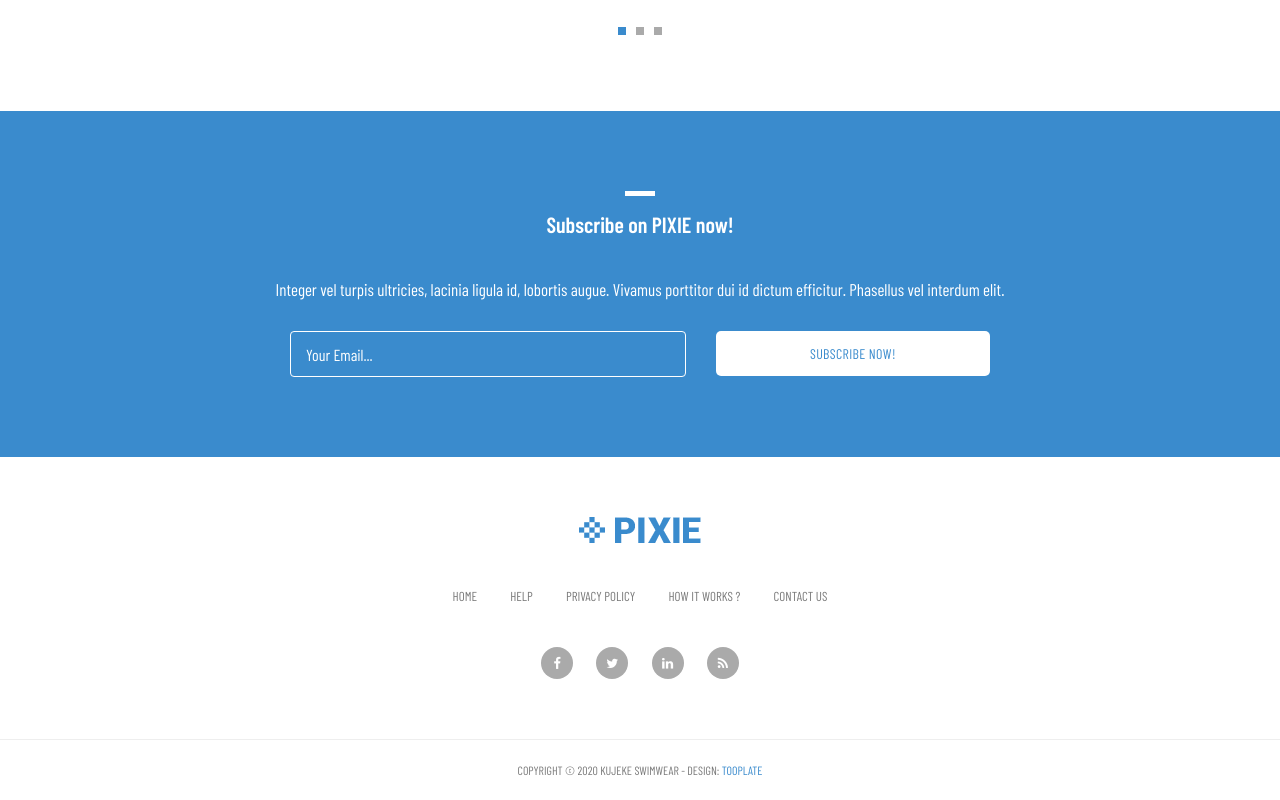
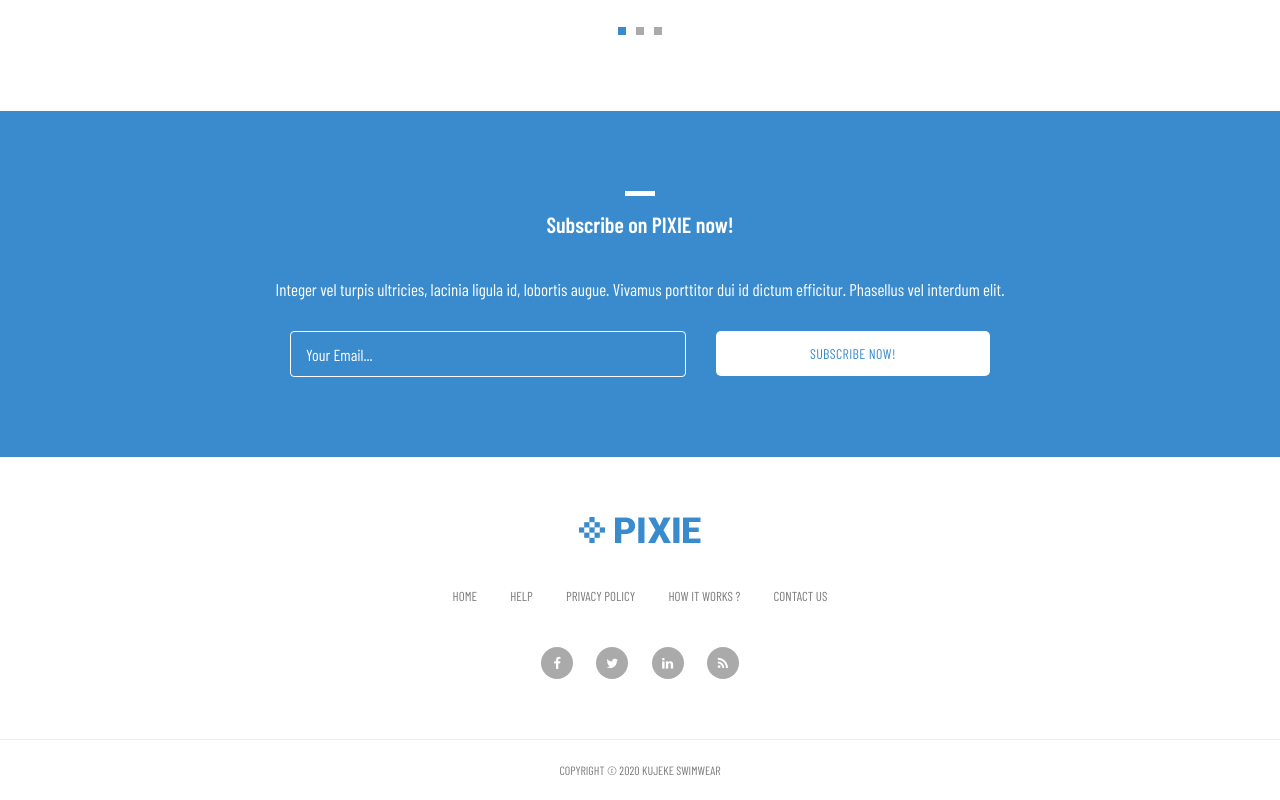
Before and after one commit to retro-king/kujeke-swimwear.github.io, a plain HTML site: page index.html in a window 1280 px wide. Shown: the part 1146-1946 px from the top of the page. Drawn offline with nearby package versions, Linux system fonts and the light colour scheme; a web font is replaced by a local one.

Commit message:
Update index.html

```diff
--- a/index.html
+++ b/index.html
@@ -8,7 +8,7 @@
     <meta name="description" content="">
     <link href="https://fonts.googleapis.com/css2?family=Barlow+Condensed:wght@300;400;500;600&display=swap" rel="stylesheet">
 
-    <title>Kujeke Swimwear</title>
+    <title>Stallion Swimwear</title>
 
     <!-- Bootstrap core CSS -->
     <link href="vendor/bootstrap/css/bootstrap.min.css" rel="stylesheet">
@@ -18,10 +18,6 @@
     <link rel="stylesheet" href="assets/css/fontawesome.css">
     <link rel="stylesheet" href="assets/css/tooplate-main.css">
     <link rel="stylesheet" href="assets/css/owl.css">
-<!--
-Tooplate 2114 Pixie
-https://www.tooplate.com/view/2114-pixie
--->
   </head>
 
   <body>
@@ -250,9 +246,7 @@ https://www.tooplate.com/view/2114-pixie
         <div class="row">
           <div class="col-md-12">
             <div class="copyright-text">
-              <p>Copyright &copy; 2020 Kujeke Swimwear
-
-                - Design: <a rel="nofollow" href="https://www.facebook.com/tooplate">Tooplate</a></p>
+              <p>Copyright &copy; 2020 Kujeke Swimwear</p>
             </div>
           </div>
         </div>
```
